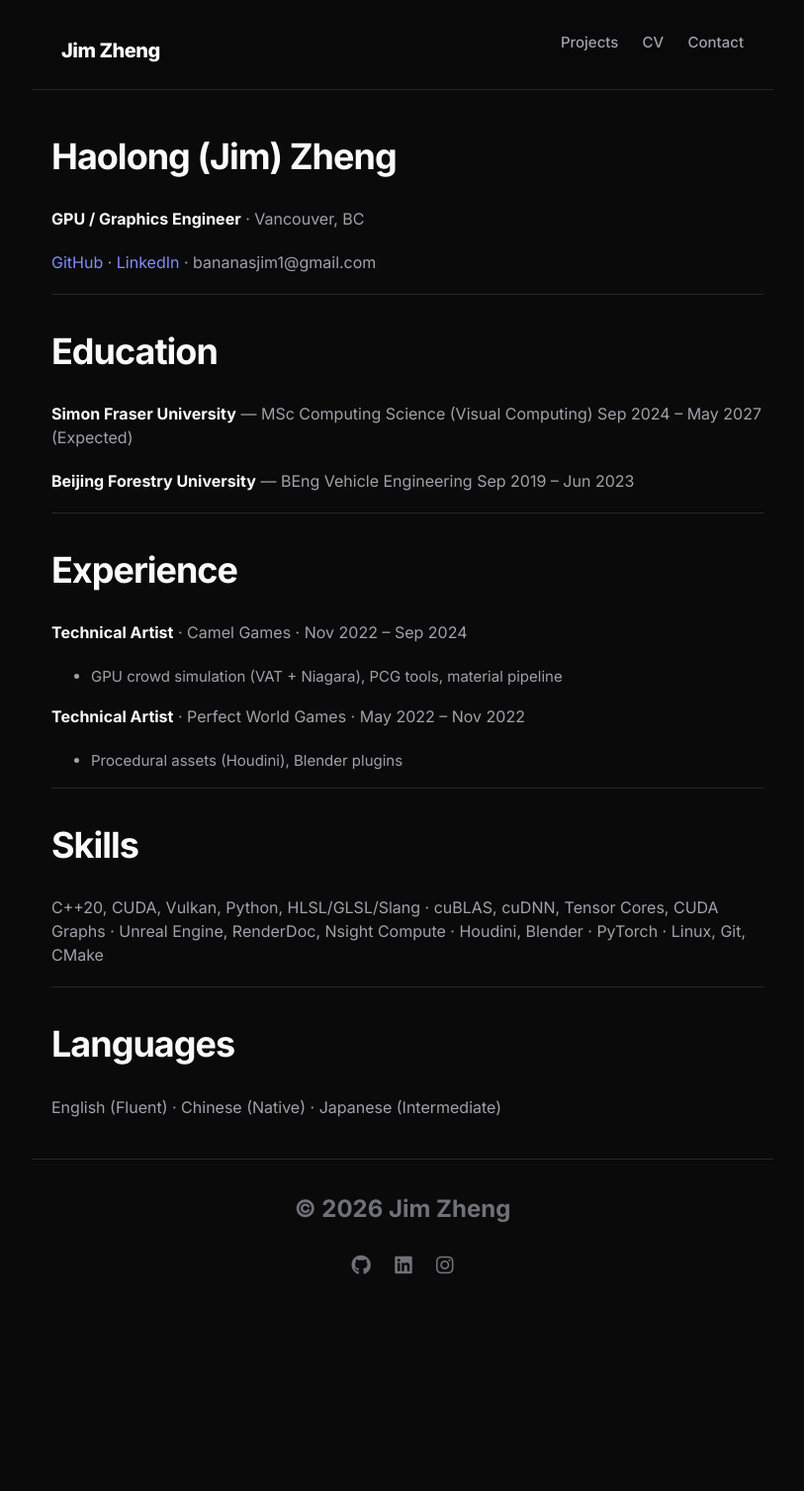
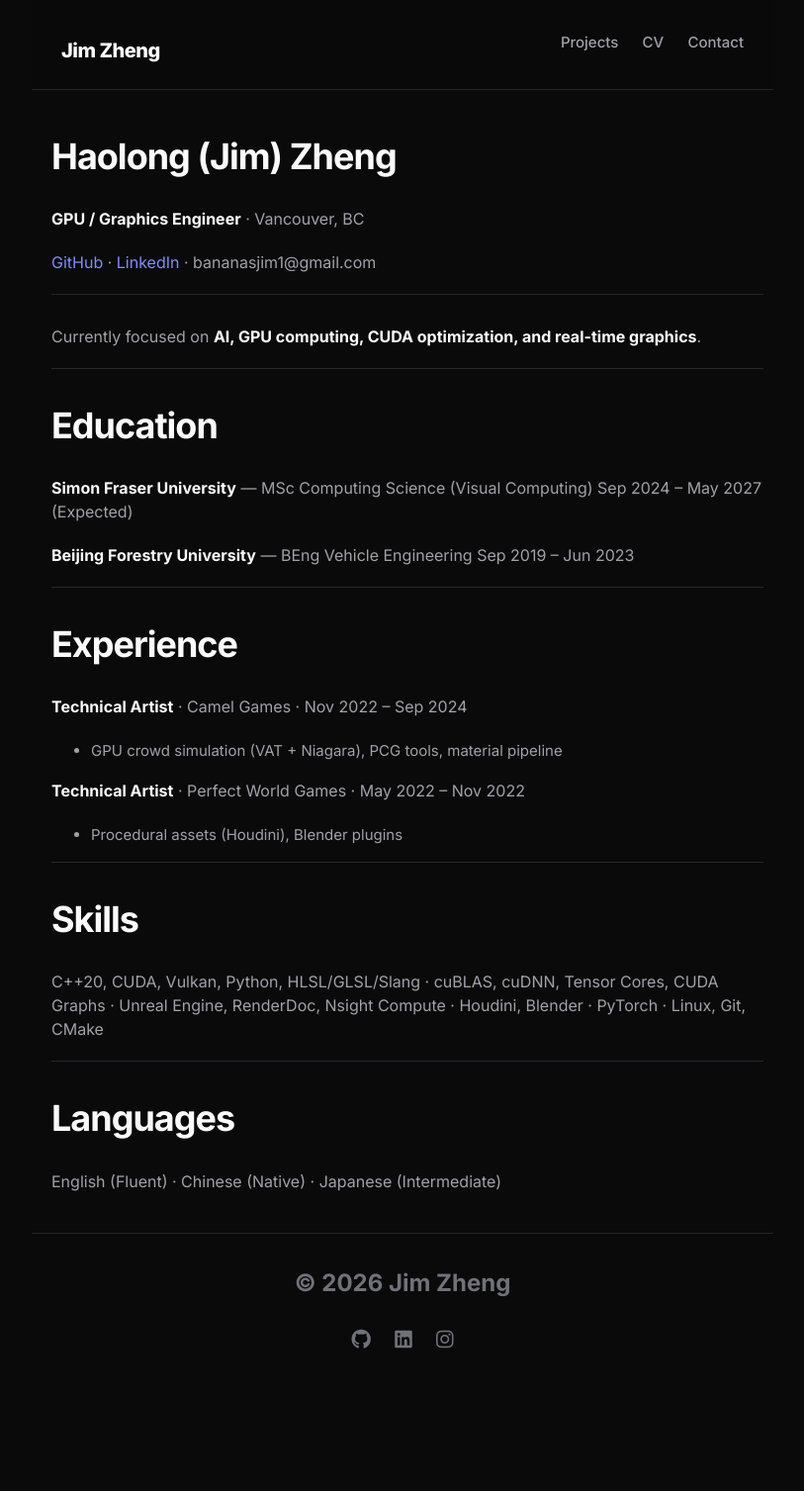
Before and after one commit to BANANASJIM/BANANASJIM.github.io, a Jekyll site: the page built from pages/cv.md, in a window 1280 px wide. Shown: the whole page at 99% size, without its empty margins (233-1046 px from the left). Built offline with Jekyll 4.4.1, drawn with Linux system fonts in a browser that asks for light colours; nearby versions of some CDN libraries; before the commit the page ends 1432 px from its top, so only the background shows below that.

Commit message:
Add focus statement to CV

```diff
--- a/pages/cv.md
+++ b/pages/cv.md
@@ -9,6 +9,10 @@ permalink: /cv
 **GPU / Graphics Engineer** · Vancouver, BC
 
 [GitHub](https://github.com/BANANASJIM) · [LinkedIn](https://www.linkedin.com/in/bananasjim/) · bananasjim1@gmail.com
+
+---
+
+Currently focused on **AI, GPU computing, CUDA optimization, and real-time graphics**.
 
 ---
 
```
